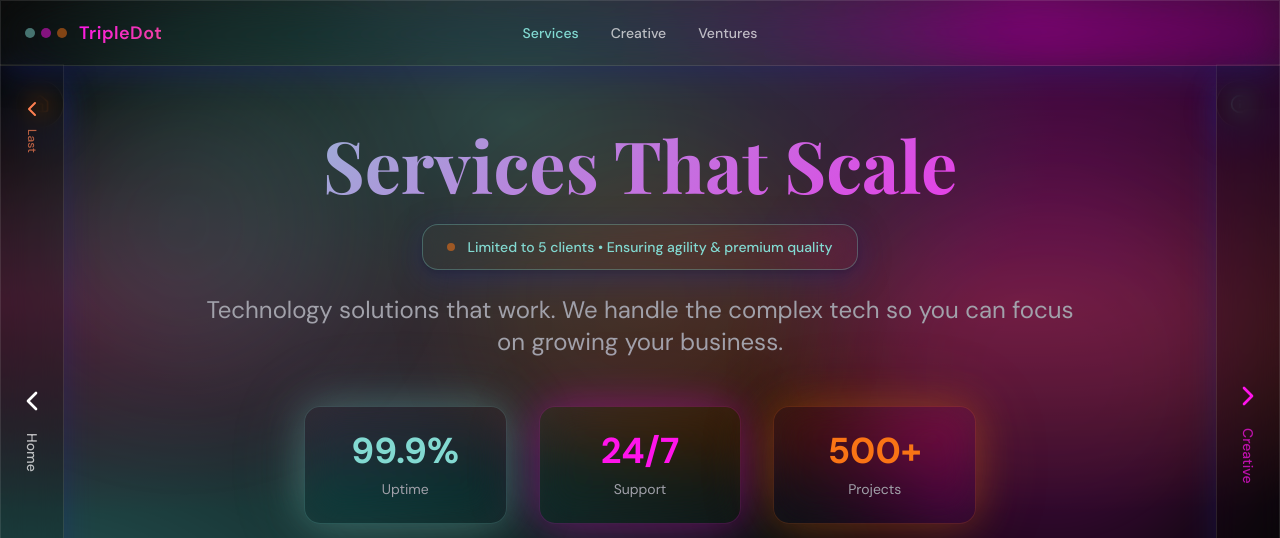
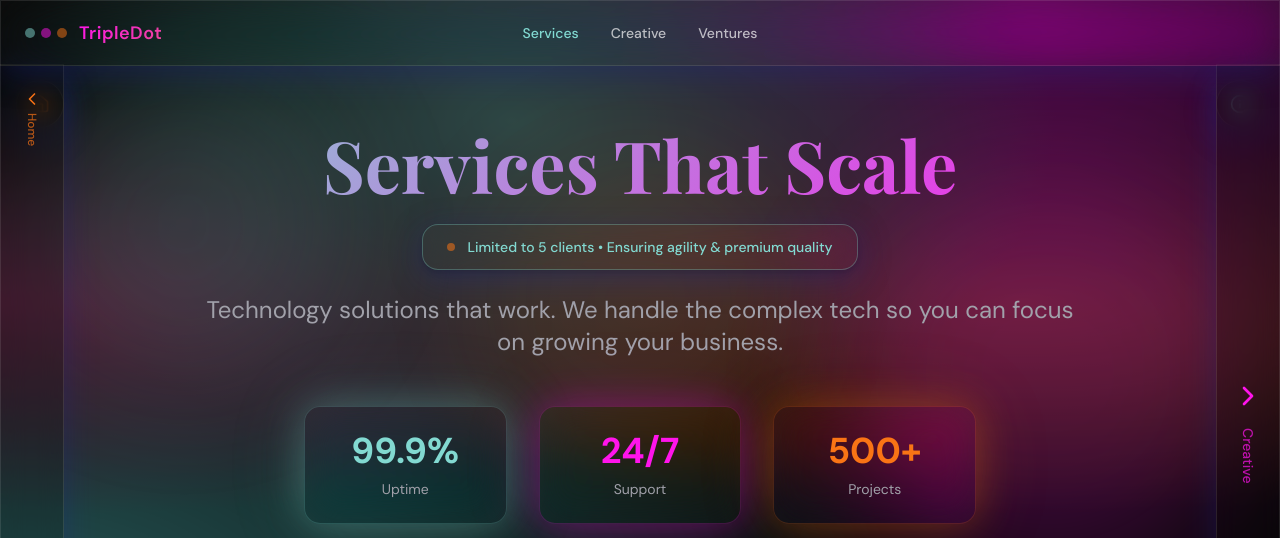
Before and after one commit to TripleDot-Services/tripledot-digital-nexus, a React (Vite) app: page / in a window 1280 px wide. Both pictures are taken after a click on the button "Explore Our Services". Shown: the top 538 px of the page. Built offline with nearby package versions, Linux system fonts and the light colour scheme.

Commit message:
Add breadcrumb navigation history
Added functionality to display visited page links as a breadcrumb trail in the left navigation, ordered by visit sequence.

```diff
--- a/src/components/ui/page-navigation.tsx
+++ b/src/components/ui/page-navigation.tsx
@@ -2,15 +2,29 @@
 import { Link, useLocation } from "react-router-dom";
 import { ChevronLeft, ChevronRight, Home, Info } from "lucide-react";
 import { Button } from "@/components/ui/button";
+import { useEffect, useState } from "react";
 
 const PageNavigation = () => {
   const location = useLocation();
+  const [visitHistory, setVisitHistory] = useState<string[]>([]);
 
   const pages = [
+    { name: "Home", path: "/", color: "neo-emerald" },
     { name: "Services", path: "/services", color: "neo-blue" },
     { name: "Creative", path: "/creative", color: "neo-purple" },
     { name: "Ventures", path: "/ventures", color: "neo-orange" },
   ];
+
+  // Track visit history
+  useEffect(() => {
+    const currentPath = location.pathname;
+    setVisitHistory(prev => {
+      if (prev[prev.length - 1] !== currentPath) {
+        return [...prev, currentPath];
+      }
+      return prev;
+    });
+  }, [location.pathname]);
 
   const currentIndex = pages.findIndex(page => page.path === location.pathname);
   const isHomePage = location.pathname === "/";
@@ -18,20 +32,25 @@ const PageNavigation = () => {
   // Don't show navigation on other pages (not home or main pages)
   if (currentIndex === -1 && !isHomePage) return null;
 
-  let prevPage = null;
+  // Get history for left navigation (excluding current page)
+  const historyPages = visitHistory
+    .slice(0, -1) // Remove current page
+    .map(path => pages.find(page => page.path === path))
+    .filter(Boolean)
+    .reverse(); // Most recent first
+
   let nextPage = null;
 
   if (isHomePage) {
     // On home page, show Services as next page
-    nextPage = pages[0]; // Services
+    nextPage = pages[1]; // Services
   } else {
     // On other pages, show normal navigation
-    prevPage = currentIndex > 0 ? pages[currentIndex - 1] : { name: "Home", path: "/", color: "neo-emerald" };
     if (currentIndex < pages.length - 1) {
       nextPage = pages[currentIndex + 1];
     } else {
       // If on last page, cycle back to home
-      nextPage = { name: "Home", path: "/", color: "neo-emerald" };
+      nextPage = pages[0]; // Home
     }
   }
 
@@ -51,26 +70,20 @@ const PageNavigation = () => {
 
 
       {/* Left Side Navigation */}
-      {prevPage && (
+      {historyPages.length > 0 && (
         <div className="fixed left-0 top-16 h-[calc(100vh-4rem)] w-16 glass bg-background/20 backdrop-blur-md border-r border-white/10 z-40 flex flex-col">
-          {/* Last Page Navigation - Top */}
-          <div className="pt-4">
-            <Link to="/ventures" className="flex flex-col items-center justify-center hover:bg-background/30 transition-all duration-300 group p-4 rounded-lg">
-              <ChevronLeft className="w-6 h-6 text-neo-orange group-hover:scale-110 transition-transform duration-300 mb-2" />
-              <div className="writing-mode-vertical text-xs font-medium text-neo-orange/70 group-hover:text-neo-orange transition-colors duration-300" style={{writingMode: 'vertical-rl', textOrientation: 'mixed'}}>
-                Last
+          {/* Visit History Stack */}
+          <div className="flex-1 flex flex-col pt-4 gap-2">
+            {historyPages.map((page, index) => (
+              <div key={`${page.path}-${index}`} className="px-2">
+                <Link to={page.path} className="flex flex-col items-center justify-center hover:bg-background/30 transition-all duration-300 group p-2 rounded-lg">
+                  <ChevronLeft className={`w-5 h-5 ${page.color === "neo-emerald" ? "text-neo-emerald" : page.color === "neo-blue" ? "text-neo-blue" : page.color === "neo-purple" ? "text-neo-purple" : "text-neo-orange"} group-hover:scale-110 transition-transform duration-300 mb-1`} />
+                  <div className={`writing-mode-vertical text-xs font-medium ${page.color === "neo-emerald" ? "text-neo-emerald/70 group-hover:text-neo-emerald" : page.color === "neo-blue" ? "text-neo-blue/70 group-hover:text-neo-blue" : page.color === "neo-purple" ? "text-neo-purple/70 group-hover:text-neo-purple" : "text-neo-orange/70 group-hover:text-neo-orange"} transition-colors duration-300`} style={{writingMode: 'vertical-rl', textOrientation: 'mixed'}}>
+                    {page.name}
+                  </div>
+                </Link>
               </div>
-            </Link>
-          </div>
-
-          {/* Main Navigation - Center */}
-          <div className="flex-1 flex items-center justify-center">
-            <Link to={prevPage.path} className="flex flex-col items-center justify-center hover:bg-background/30 transition-all duration-300 group p-4 rounded-lg">
-              <ChevronLeft className={`w-8 h-8 ${prevPage.path === "/" ? "text-white" : prevPage.color === "neo-blue" ? "text-neo-blue" : prevPage.color === "neo-purple" ? "text-neo-purple" : "text-neo-orange"} group-hover:scale-110 transition-transform duration-300 mb-4`} />
-              <div className={`writing-mode-vertical text-sm font-medium ${prevPage.path === "/" ? "text-white/70 group-hover:text-white" : prevPage.color === "neo-blue" ? "text-neo-blue/70 group-hover:text-neo-blue" : prevPage.color === "neo-purple" ? "text-neo-purple/70 group-hover:text-neo-purple" : "text-neo-orange/70 group-hover:text-neo-orange"} transition-colors duration-300`} style={{writingMode: 'vertical-rl', textOrientation: 'mixed'}}>
-                {prevPage.name}
-              </div>
-            </Link>
+            ))}
           </div>
 
           {/* About Us Navigation - Bottom */}
```
